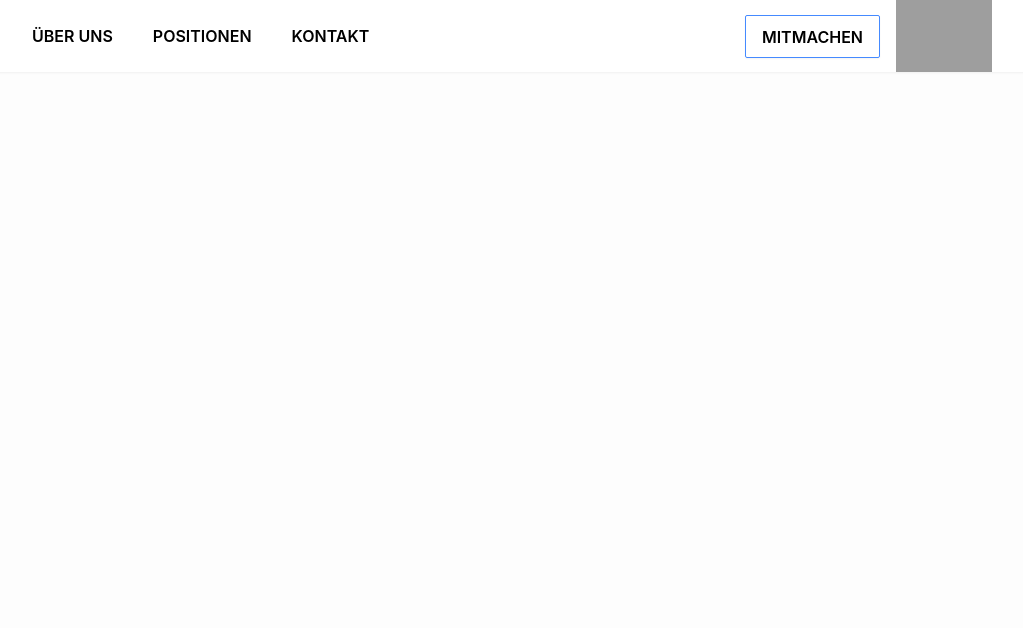
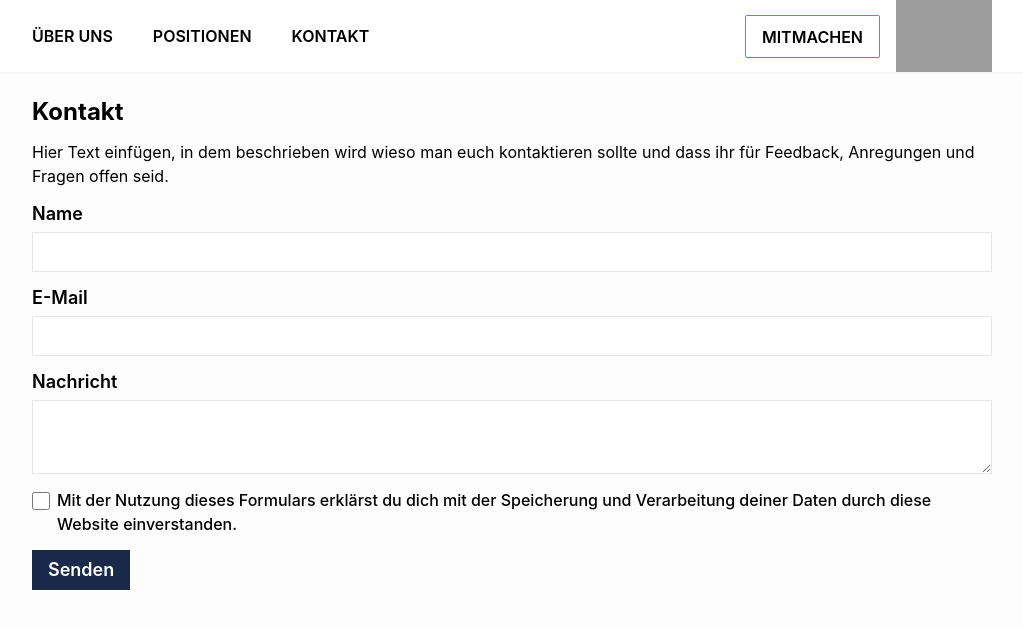
Before and after one commit to Git-Tim1/JU-Website, a React (Create React App) app: page /contact in a window 1280 px wide. Shown: the top 628 px of the page, without its empty margins (128-1151 px from the left). Built offline with nearby package versions, Linux system fonts and the light colour scheme; grey boxes are pictures that could not be loaded.

Commit message:
Added Contact Field

```diff
--- a/src/components/event.js
+++ b/src/components/event.js
@@ -12,7 +12,7 @@ const Event = ({Day, Month, EventName, Description}) => {
                 <h2 className='text-base xs:text-lg font-medium text-center w-full inline-block ml-1 sm:ml-0'>{Month}</h2>
             </div>
             <div className='float-left w-[calc(100%-100px)]  3xs:w-[calc(100%-105px)] xs:w-[calc(100%-130px)] sm:w-[calc(100%-150px)] h-full flex items-center justify-between'>
-                <h1 className='text-[15px] 4xs:text-base 3xs:text-lg xxs:text-[19px] sm:text-xl md:text-[22px] font-bold ml-2 max-w-[80%]'>{EventName}</h1>
+                <h1 className='text-[15px] 4xs:text-base 3xs:text-lg xxs:text-[19px] sm:text-xl md:text-[21px] font-bold ml-2 max-w-[80%]'>{EventName}</h1>
                 <AiOutlinePlus  size={30} className={`mr-4 xs:mr-6 sm:mr-8 ${showMore && 'hidden'}`} />
                 <AiOutlineMinus size={30} className={`mr-4 xs:mr-6 sm:mr-8 ${!showMore && 'hidden'}`} />
             </div>
--- /dev/null
+++ b/src/components/input_field.js
@@ -0,0 +1,12 @@
+import React from 'react'
+
+const InputField = ({datapoint, type, }) => {
+  return (
+    <div>
+        <label className='font-semibold text-lg mt-3 inline-block'>{datapoint}</label>
+        <input type={type} className='w-full mt-1 h-10 border border-gray-10 bg-white px-3 focus:outline-none focus:border-accent-blue-2' />
+    </div>
+  )
+}
+
+export default InputField
--- a/src/sides/contact.js
+++ b/src/sides/contact.js
@@ -1,13 +1,29 @@
-import React, { useEffect } from 'react'
+import React, { useEffect, useState } from 'react'
 import Header from '../components/header'
+import InputField from '../components/input_field'
 
 const Contact = () => {
+  const [data, setData] = useState({name: null, e_mail: null, message: null})
+
   useEffect(() => {
     document.title = "Kontakt - Junge Union Kirchheim"
   }, []);
   return (
     <div>
       <Header />
+      <form className='h-full max-w-[60rem] w-[90%] mx-auto z-1 mt-[4.5rem] pb-4 block'>
+        <h1 className='font-bold text-xl sm:text-2xl mt-6 inline-block'>Kontakt</h1>
+        <p className='mt-3'>Hier Text einfügen, in dem beschrieben wird wieso man euch kontaktieren sollte und dass ihr für Feedback, Anregungen und Fragen offen seid.</p>
+        <InputField datapoint='Name' type='text' />
+        <InputField datapoint='E-Mail' type='e-mail' />
+        <label className='font-semibold text-lg mt-3 inline-block'>Nachricht</label>
+        <textarea className='w-full mt-1 border border-gray-10 bg-white p-3 focus:outline-none focus:border-accent-blue-2' />
+        <div className='w-full inline-block'>
+          <input type='checkbox' className="float-left mt-3 w-[18px] h-[18px] outline-none border border-gray-200 rounded-none" />
+          <p className='w-[calc(100%-25px)] float-right mt-2 font-medium'>Mit der Nutzung dieses Formulars erklärst du dich mit der Speicherung und Verarbeitung deiner Daten durch diese Website einverstanden.</p>
+        </div>
+        <button className='bg-accent-blue-3 text-white px-4 py-1.5 text-lg font-semibold mt-2'>Senden</button>
+      </form>
     </div>
   )
 }
--- a/src/sides/view_position.js
+++ b/src/sides/view_position.js
@@ -18,6 +18,7 @@ const ViewPosition = () => {
 
         console.log(newID)
 
+        document.title = positionData[newID].topic + " - Junge Union Kirchheim"
 
         let unixTime = positionData[newID].date_time
 
```
